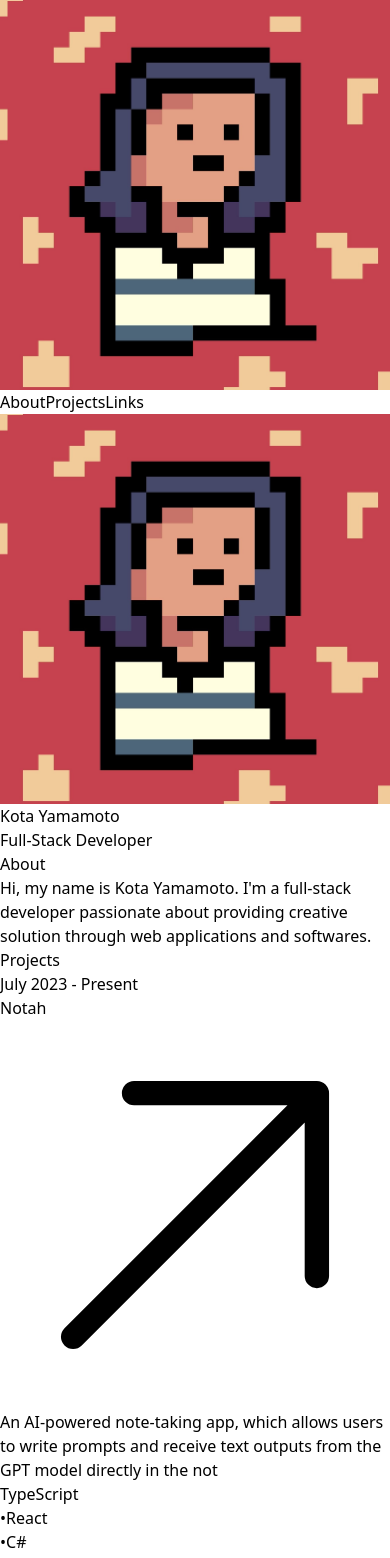
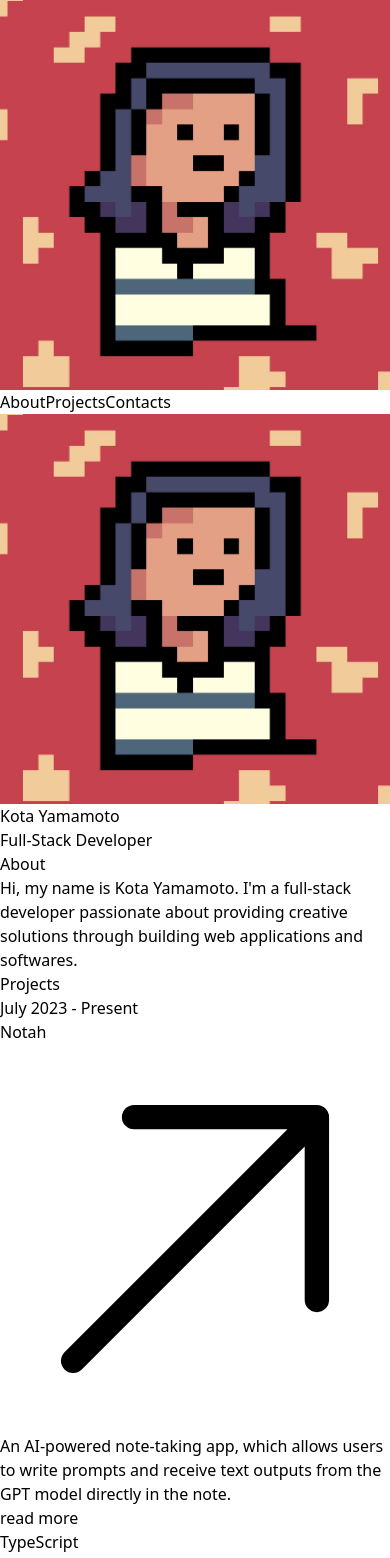
Before and after one commit to kotayam/personal-website-2, a React (Vite) app in the folder frontend/: page / in a window 390 px wide. Shown: the top 1558 px of the page. Built offline with nearby package versions, Linux system fonts and the light colour scheme.

Commit message:
added read more feature

```diff
--- a/frontend/src/About.tsx
+++ b/frontend/src/About.tsx
@@ -2,7 +2,7 @@ export default function About() {
     return (
         <div className="mt-5">
             <h2 id="about" className="text-white text-lg mb-1">About</h2>
-            <p>Hi, my name is Kota Yamamoto. I'm a full-stack developer passionate about providing creative solution through web applications and softwares. </p>
+            <p>Hi, my name is Kota Yamamoto. I'm a full-stack developer passionate about providing creative solutions through building web applications and softwares. </p>
         </div>
 
     )
--- a/frontend/src/App.tsx
+++ b/frontend/src/App.tsx
@@ -1,6 +1,7 @@
 import "./App.css";
 import Header from "./Header";
 import Body from "./Body";
+import Footer from "./Footer";
 
 function App() {
   return (
@@ -8,6 +9,7 @@ function App() {
       <div className="text-gray-400 bg-slate-900 font-sans">
         <Header />
         <Body />
+        <Footer />
       </div>
     </>
   );
--- a/frontend/src/Body.tsx
+++ b/frontend/src/Body.tsx
@@ -1,7 +1,7 @@
 import Profile from "./Profile";
 import About from "./About";
 import Projects from "./Projects";
-import Links from "./Links";
+import Contacts from "./Contacts";
 
 export default function Body() {
   return (
@@ -10,7 +10,7 @@ export default function Body() {
         <Profile/>
         <About/>
         <Projects/>
-        <Links/>
+        <Contacts/>
       </div>
     </div>
   );
--- /dev/null
+++ b/frontend/src/Contacts.tsx
@@ -0,0 +1,26 @@
+export default function Contancts() {
+  return (
+    <div className="mt-5">
+      <h2 id="contacts" className="text-white text-lg mb-1">
+        Contacts
+      </h2>
+      <ul>
+        <li>
+          <p>
+            Email: <a href="mailto:kotayama@wharton.upenn.edu" className="hover:underline">kotayama@wharton.upenn.edu</a>
+          </p>
+        </li>
+        <li>
+          <p>
+            LinkedIn: <a href="https://www.linkedin.com/in/kota-yamamoto/" target="_blank" className="hover:underline">https://www.linkedin.com/in/kota-yamamoto/</a>
+          </p>
+        </li>
+        <li>
+          <p>
+            GitHub: <a href="https://github.com/kotayam" target="_blank" className="hover:underline">https://github.com/kotayam</a>
+          </p>
+        </li>
+      </ul>
+    </div>
+  );
+}
--- /dev/null
+++ b/frontend/src/Footer.tsx
@@ -0,0 +1,9 @@
+export default function Footer() {
+  return (
+    <div className="flex justify-center mt-5">
+      <div className="max-w-[600px] min-w-[350px] p-4 text-center">
+        <p>This website was built by Kota Yamamoto using Typescript, React, Vite, and Tailwind CSS.</p>
+      </div>
+    </div>
+  );
+}
--- a/frontend/src/Header.tsx
+++ b/frontend/src/Header.tsx
@@ -18,8 +18,8 @@ export default function Header() {
           <a href="#projects" className="hover:underline mr-3 text-lg">
             Projects
           </a>
-          <a href="#links" className="hover:underline mr-3 text-lg">
-            Links
+          <a href="#contacts" className="hover:underline mr-3 text-lg">
+            Contacts
           </a>
         </div>
       </div>
--- a/frontend/src/Links.tsx
+++ /dev/null
@@ -1,9 +0,0 @@
-export default function Links() {
-  return (
-    <div className="mt-5">
-      <h2 id="links" className="text-white text-lg mb-1">
-        Links
-      </h2>
-    </div>
-  );
-}
--- a/frontend/src/Repo.tsx
+++ b/frontend/src/Repo.tsx
@@ -1,17 +1,46 @@
 import repos from "./repo.json";
+import { useState } from "react";
 
 type RepoProps = {
   idx: number;
 };
 
 export default function Repo({ idx }: RepoProps) {
+  const [moreDesc, setMoreDesc] = useState("");
+
+  const handleReadMore = () => {
+    if (moreDesc) {
+      return (
+        <>
+        <p className="text-gray-300">{moreDesc}</p>
+        <div className="flex justify-end">
+          <button className="hover:underline" onClick={() => setMoreDesc("")}>read less</button>
+        </div>
+        </>
+      )
+    }
+    else {
+      return (
+        <>
+        <div className="flex justify-end">
+          <button className="hover:underline" onClick={() => setMoreDesc(repos[idx].more)}>read more</button>
+        </div>
+        </>
+      )
+    }
+  }
+
   return (
-    <div className="mb-2 sm:flex sm:flex-row">
+    <div className="mb-4 sm:flex sm:flex-row">
       <div className="sm:basis-[175px]">
         <p className="whitespace-nowrap">{repos[idx].date}</p>
       </div>
       <div className="sm:basis-[400px]">
-        <a href={repos[idx].url} target="_blank" className="flex items-center hover:underline">
+        <a
+          href={repos[idx].url}
+          target="_blank"
+          className="flex items-center hover:underline"
+        >
           <h3 className="text-white text-lg mr-2">{repos[idx].name}</h3>
           <svg
             xmlns="http://www.w3.org/2000/svg"
@@ -28,7 +57,8 @@ export default function Repo({ idx }: RepoProps) {
             />
           </svg>
         </a>
-        <p className=" text-gray-300">{repos[idx].description}</p>
+        <p className="text-gray-300">{repos[idx].description}</p>
+        {handleReadMore()}
         <ul>
           {repos[idx].language.map((lang, i) => {
             if (i > 0) {
--- a/frontend/src/repo.json
+++ b/frontend/src/repo.json
@@ -3,28 +3,39 @@
     "name": "Notah",
     "url": "https://github.com/kotayam/notah",
     "date": "July 2023 - Present",
-        "description": "An AI-powered note-taking app, which allows users to write prompts and receive text outputs from the GPT model directly in the not",
-        "language": ["TypeScript", "React", "C#", "ASP.NET", "PostgreSQL", "Tailwind CSS"]
+    "description": "An AI-powered note-taking app, which allows users to write prompts and receive text outputs from the GPT model directly in the note.",
+    "more": "This is the additional part.",
+    "language": [
+      "TypeScript",
+      "React",
+      "C#",
+      "ASP.NET",
+      "PostgreSQL",
+      "Tailwind CSS"
+    ]
   },
   {
     "name": "PokéChamp",
     "url": "https://github.com/kotayam/pokechamp",
     "date": "June 2023",
-        "description": "A platform for all Pokémon trainers to create and share their favorite Pokémon party",
+    "description": "A platform for Pokémon trainers to create and share their favorite Pokémon party.",
+    "more": "This is the additional part.",
     "language": ["JavaScript", "NodeJS", "Express", "MongoDB", "HTML/CSS"]
   },
   {
     "name": "Must Play Game Predictor",
     "url": "https://github.com/kotayam/must-play-game-predictor",
     "date": "May 2023",
-        "description": "A predictive model which identifies whether a video game should be classified as a Must Play game based on its reviews on Metacritic",
+    "description": "A predictive model which identifies whether a video game should be classified as a Must Play game based on its reviews on Metacritic.",
+    "more": "This is the additional part.",
     "language": ["R", "Text Mining", "ggplot2"]
   },
   {
     "name": "Flightimizer",
     "url": "https://github.com/kotayam/flightimizer",
     "date": "May 2023",
-        "description": "An application that recommends users the fastes flight from a source to a destination airport utilizing Dijkstra's algorithm",
+    "description": "An application that recommends users the fastes flight from a source to a destination airport utilizing Dijkstra's algorithm.",
+    "more": "This is the additional part.",
     "language": ["Java", "Python", "Pandas", "R", "network", "igraph"]
   }
 ]
```
Also changed, not shown: 5 other files (tests, documents, lock files or other folders). Lines whose indentation alone changed are shown as unchanged.
